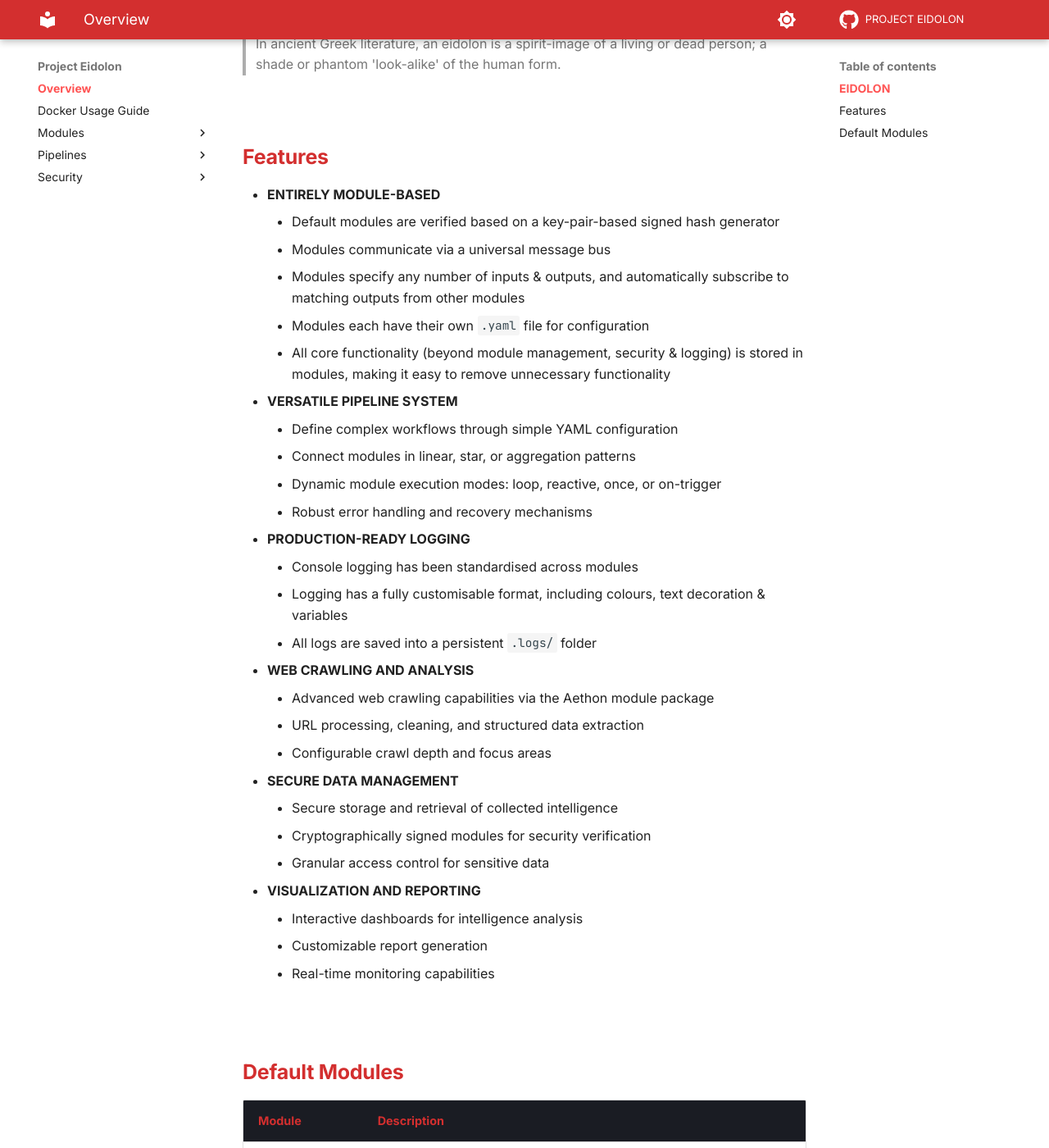
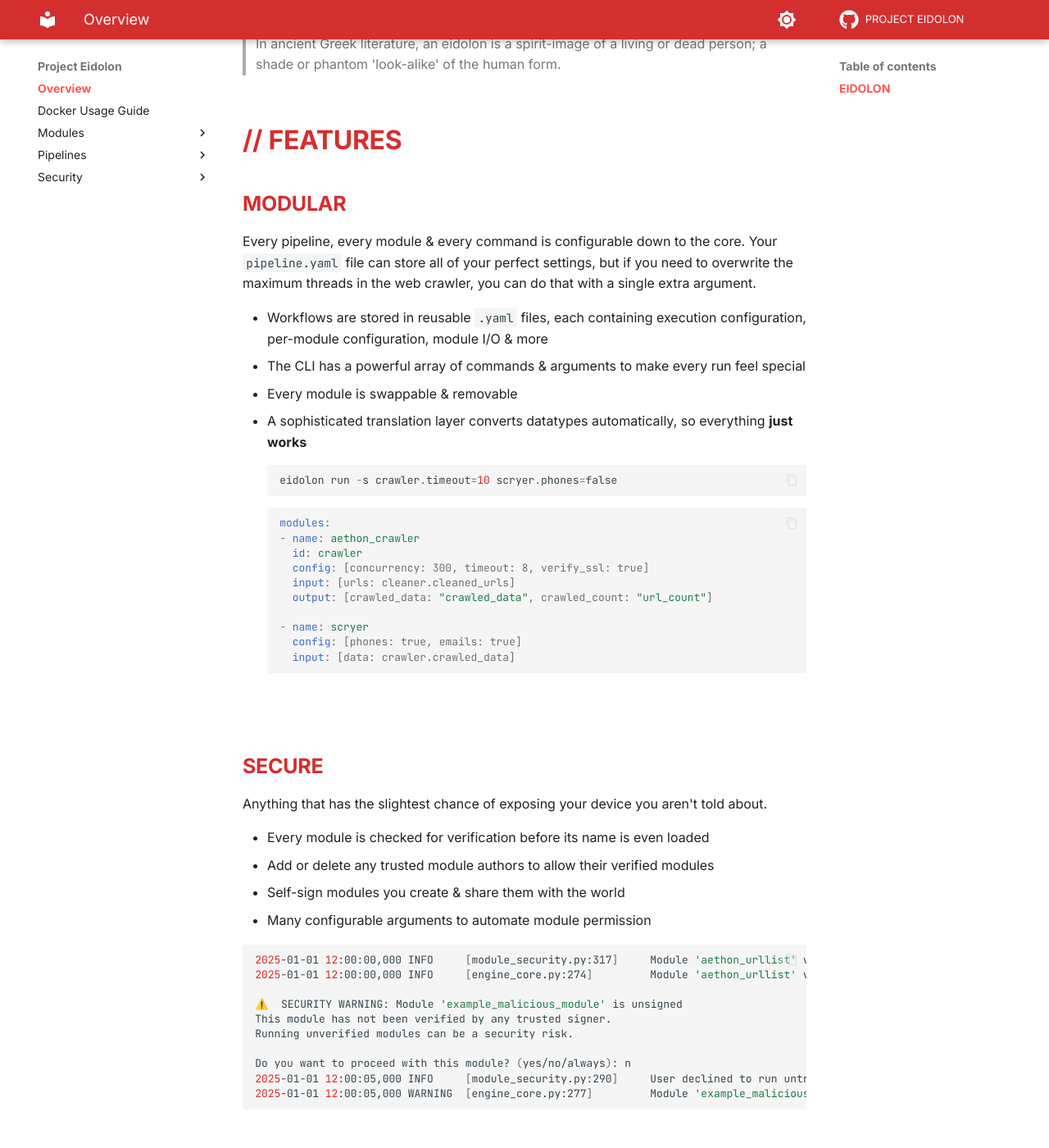
Before and after one commit to lachlanharrisdev/PROJECT-EIDOLON, an MkDocs documentation site: the page built from docs/index.md, in a window 1280 px wide and 1400 px high, scrolled down 428 px. Shown: the whole window at 82% size. Built offline with MkDocs 1.6.1 and Material for MkDocs 9.7.7, drawn with Linux system fonts in a browser that asks for light colours; comment, search, counter and statistics services are not loaded; some of the changed text lies outside the part shown.

Commit message:
Update docs [skip ci]

````diff
--- a/docs/index.md
+++ b/docs/index.md
@@ -13,35 +13,98 @@
 <br/>
 
 
-## Features
+# // FEATURES
 
-- **ENTIRELY MODULE-BASED**
-    - Default modules are verified based on a key-pair-based signed hash generator
-    - Modules communicate via a universal message bus
-    - Modules specify any number of inputs & outputs, and automatically subscribe to matching outputs from other modules
-    - Modules each have their own `.yaml` file for configuration
-    - All core functionality (beyond module management, security & logging) is stored in modules, making it easy to remove unnecessary functionality
-- **VERSATILE PIPELINE SYSTEM**
-    - Define complex workflows through simple YAML configuration
-    - Connect modules in linear, star, or aggregation patterns
-    - Dynamic module execution modes: loop, reactive, once, or on-trigger
-    - Robust error handling and recovery mechanisms
-- **PRODUCTION-READY LOGGING**
-    - Console logging has been standardised across modules
-    - Logging has a fully customisable format, including colours, text decoration & variables
-    - All logs are saved into a persistent `.logs/` folder
-- **WEB CRAWLING AND ANALYSIS**
-    - Advanced web crawling capabilities via the Aethon module package
-    - URL processing, cleaning, and structured data extraction
-    - Configurable crawl depth and focus areas
-- **SECURE DATA MANAGEMENT**
-    - Secure storage and retrieval of collected intelligence
-    - Cryptographically signed modules for security verification
-    - Granular access control for sensitive data
-- **VISUALIZATION AND REPORTING**
-    - Interactive dashboards for intelligence analysis
-    - Customizable report generation
-    - Real-time monitoring capabilities
+## MODULAR
+
+Every pipeline, every module & every command is configurable down to the core. Your `pipeline.yaml` file can store all of your perfect settings, but if you need to overwrite the maximum threads in the web crawler, you can do that with a single extra argument.
+
+* Workflows are stored in reusable `.yaml` files, each containing execution configuration, per-module configuration, module I/O & more
+* The CLI has a powerful array of commands & arguments to make every run feel special
+* Every module is swappable & removable
+* A sophisticated translation layer converts datatypes automatically, so everything **just works**
+```python
+eidolon run -s crawler.timeout=10 scryer.phones=false
+```
+```yaml
+modules:
+- name: aethon_crawler
+  id: crawler
+  config: [concurrency: 300, timeout: 8, verify_ssl: true]
+  input: [urls: cleaner.cleaned_urls]
+  output: [crawled_data: "crawled_data", crawled_count: "url_count"]
+
+- name: scryer
+  config: [phones: true, emails: true]
+  input: [data: crawler.crawled_data]
+```
+
+<br/>
+
+## SECURE
+
+Anything that has the slightest chance of exposing your device you aren't told about.
+
+* Every module is checked for verification before its name is even loaded
+* Add or delete any trusted module authors to allow their verified modules
+* Self-sign modules you create & share them with the world
+* Many configurable arguments to automate module permission
+
+```bash
+2025-01-01 12:00:00,000 INFO     [module_security.py:317]     Module 'aethon_urllist' verified by John Doe (Project Eidolon Owner)
+2025-01-01 12:00:00,000 INFO     [engine_core.py:274]         Module 'aethon_urllist' verification successful
+
+⚠️  SECURITY WARNING: Module 'example_malicious_module' is unsigned
+This module has not been verified by any trusted signer.
+Running unverified modules can be a security risk.
+
+Do you want to proceed with this module? (yes/no/always): n
+2025-01-01 12:00:05,000 INFO     [module_security.py:290]     User declined to run untrusted module 'example_malicious_module'
+2025-01-01 12:00:05,000 WARNING  [engine_core.py:277]         Module 'example_malicious_module' verification failed - will be excluded from execution
+```
+
+<br/>
+
+## PERFORMANT
+
+Modules have virtually no overhead, with an I/O system & translation layer so light you won't believe it exists.
+
+* Modules have access to a shared threadpool & can create their own
+* Modules run fully asynchronously from one-another
+* As long as it can be called from python, your CPU-bound logic can be written in **any** language
+* Default modules are designed with flexibility, extensive features & raw power in mind
+
+```python
+2025-04-23 14:44:24,232 INFO     [aethon_crawler] Crawl finished. URLs added to queue: 1274. Unique URLs visited (approx): 1274
+2025-04-23 14:44:24,233 INFO     [aethon_crawler] Crawl execution finished in 29.47 seconds.
+...
+2025-04-23 14:44:24,233 INFO     [osiris] Received 1274 items for filtering
+2025-04-23 14:44:24,235 INFO     [osiris] ==================================================
+2025-04-23 14:44:24,236 INFO     [osiris] OSIRIS FILTER REPORT
+2025-04-23 14:44:24,237 INFO     [osiris] ==================================================
+2025-04-23 14:44:24,237 INFO     [osiris] Items processed: 1274
+2025-04-23 14:44:24,237 INFO     [osiris] Items passed: 894 (70.2%)
+2025-04-23 14:44:24,237 INFO     [osiris] Items rejected: 380 (29.8%)
+2025-04-23 14:44:24,237 INFO     [osiris] ==================================================
+...
+2025-04-23 14:44:24,338 INFO     [scryer] Processing 894 pages of crawled data
+2025-04-23 14:44:24,348 INFO     [scryer] ==================================================
+2025-04-23 14:44:24,348 INFO     [scryer] SCRYER EXTRACTION REPORT
+2025-04-23 14:44:24,348 INFO     [scryer] ==================================================
+2025-04-23 14:44:24,351 INFO     [scryer] Total pages processed: 894
+...
+```
+**Crawl -> Filter -> Scrape**, all in under **30 seconds**
+<br/>
+
+## RELIABLE
+
+Gone are the days of a single error throwing out your two-hour-long python script. Errors are isolated, logged, and life just continues without them.
+
+* Custom translation layer automatically converts mismatching datatypes between modules
+* Errors don't stop your script from running (Unless you want them to)
+* Logs are safely stored for easy reporting
+* A custom shutdown coordinator ensures your files & data are safe
 
 <br/>
 
@@ -49,9 +112,7 @@
 
 | Module | Description |
 | --- | --- |
-| Aethon Crawler | Advanced web crawler for targeted OSINT data collection with configurable parameters |
-| Aethon URLClean | URL processing module for sanitizing and normalizing web addresses |
-| Aethon URLList | URL management module for handling crawl targets and discovered links |
-| Hermes | Communication module for transmitting processed data |
-| Osiris | Data archival and retrieval system |
-| Scryer | Visualization and reporting module |
+| Aethon | An ultra-high performance web crawler inspired by the architecture of [Photon](https://github.com/s0md3v/Photon). <br/> Comes with three modules: `Aethon_Crawler`, `Aethon_URLList` (parses various formats of URL Lists into List[str], w/ example link generation) & `Aethon_URLClean` (Filters out & cleans URL Lists, based on unnecessary URL extensions, file extensions, duplicates & more) |
+| Scryer | An offline web-scraper that takes raw HTML data and searches for metadata, headers, URLs, phone numbers, emails & more |
+| Osiris | A maximally-configurable data filter that takes in huge lists / dictionaries & rapidly translates the output |
+| Hermes | An ultra-lightweight report generator that takes in any raw data and parses it to a (mostly) human-readable format |
````
